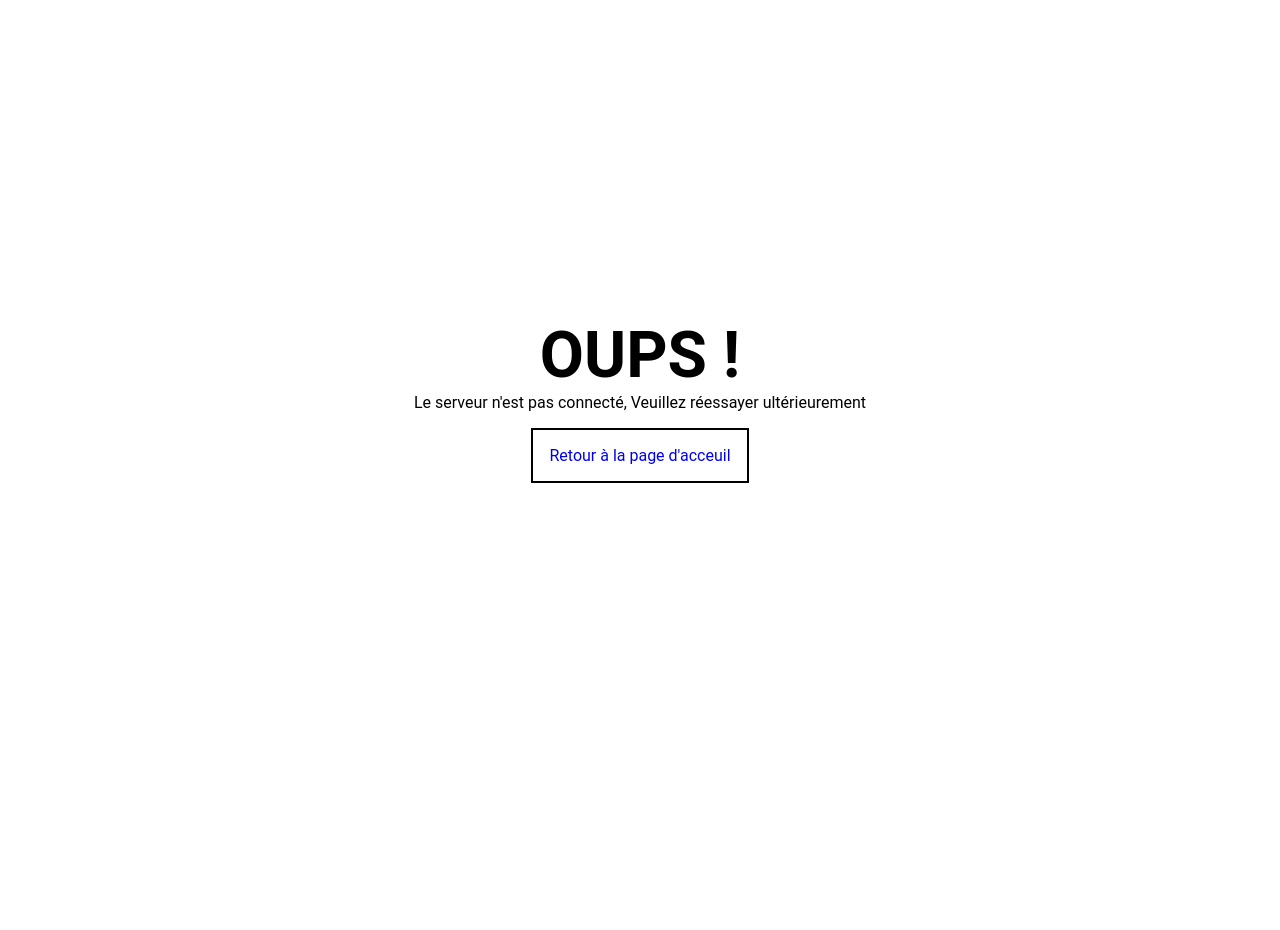
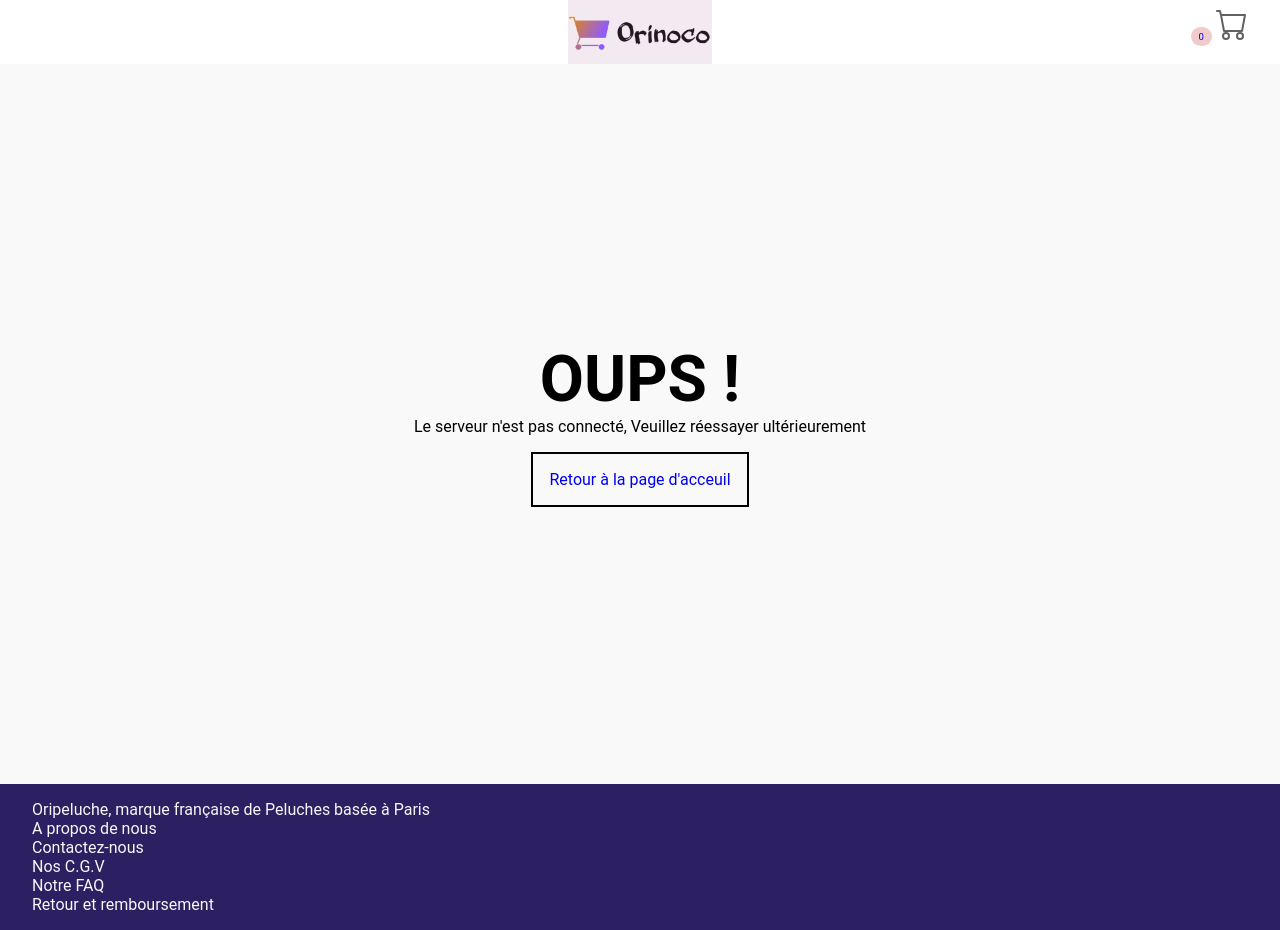
Before and after one commit to matteo-d/P5_OC, a plain HTML site: page frontend/html/product.html in a window 1280 px wide. Before the commit the page ends 800 px from the top, so only its background shows below. Drawn offline with Linux system fonts and the light colour scheme; no server answers.

Commit message:
fix : Garder design du site lors d'erreur

```diff
--- a/frontend/js/produit.js
+++ b/frontend/js/produit.js
@@ -1,6 +1,6 @@
 (async () => {
   const productId = getProductId();
-  verifyProductIdValidity();
+
   const selectedProductData = await getProductsData(productId);
   displayProductHTML(selectedProductData);
   handleAddToCart(selectedProductData);
--- a/frontend/js/request.js
+++ b/frontend/js/request.js
@@ -34,5 +34,6 @@ async function postOrder(order) {
     window.location.href = `${cleanedURL}confirmation.html?orderId=${data.orderId}`; // Envoi page confirmation
   } catch (e) {
     console.log(e);
+    displayError("Le serveur est inaccessible");
   }
 }
--- a/frontend/js/utils.js
+++ b/frontend/js/utils.js
@@ -17,6 +17,7 @@ function formatPrice(price) {
   }).format(price / 100);
 }
 // FUNCTIONS PAGE PRODUIT
+
 // Retourne l'ID présent dans l'URL
 function getProductId() {
   return new URL(window.location.href).searchParams.get("id");
@@ -29,9 +30,11 @@ async function verifyProductIdValidity() {
   products.forEach((product) => {
     let product_id = product._id;
     ValidsIdsArray.push(product_id);
+
   });
   if (!ValidsIdsArray.includes(productId)) {
-    displayError("L'Id séléctionné est invalide");
+    displayError('ID incorrect')
+
   }
 }
 // Mets en place une paire key value dans les params de l'URL
@@ -140,7 +143,7 @@ function displayCartTotal() {
   let elQuantityNodeList = document.querySelectorAll(".quantityOfProduct");
   let arrayOfPrices = [];
   for (let priceEl = 0; priceEl < elPriceNodeList.length; priceEl++) {
-    let  priceElText= parseInt(elPriceNodeList[priceEl].innerText);
+    let priceElText = parseInt(elPriceNodeList[priceEl].innerText);
     let quantiteElText = parseInt(elQuantityNodeList[priceEl].innerText);
     let sum = priceElText * quantiteElText;
     arrayOfPrices.push(sum);
@@ -238,7 +241,7 @@ function isEmail(email) {
 }
 
 function isName(name) {
-  return /^[\w'\-,.][^0-9_!¡?÷?¿/\\+=@#$%ˆ&*(){}|~<>;:[\]]{1,}$/.test(name);
+  return /^[\w'\-,.][^0-9_!¡?÷?¿/\\+=@#$%ˆ&*(){}|~<>;:[\]]{2,}$/.test(name);
 }
 function isAdress(adress) {
   return /^[\w'\-,.][^_!¡?÷?¿/\\+=@#$%ˆ&*(){}|~<>;:[\]]{6,}$/.test(adress);
@@ -349,8 +352,6 @@ function handleForm() {
       };
       postOrder(order);
       // Envoi de l'objet de commande / Retourne n id de commande
-    } else {
-      displayError("Le serveur est inaccessible");
     }
   });
 }
--- a/frontend/js/views.js
+++ b/frontend/js/views.js
@@ -34,7 +34,9 @@ function displayIndexHTML(products) {
 
 //////////////////////////////////////////////// Display HTML PRODUIT
 function displayProductHTML(product) {
+
   if (product !== undefined) { // Si data produit existe
+    verifyProductIdValidity();
   // Affichage du produit
   html = `<div class="product">
     <img src="${product.imageUrl}" class="img-product" alt="Ours ${product.name}">
@@ -111,6 +113,7 @@ function displayCartHTML() {
   } else {
     displayError("Le panier est vide ");
   }
+
 }
 
 //////////////////////////////////////////////// Display HTML CONFIRMATION
@@ -145,15 +148,15 @@ function displayError(errorMessage) {
   pathGoToIndex = cleanedPath +'index.html'
 
 
-  let body = document.querySelector("body");
-  body.innerHTML = "";
+  let main = document.querySelector("main");
+  main.innerHTML = "";
   let html = "";
   // Affichage du produit
   html = `<style>
-    body {
-      position : absolute;
+ main {
+      z-index : 100;
       min-width : 100%;
-      min-height : 100%;
+      min-height : 100vh;
       font-family : Roboto;
       display: flex;
       flex-direction : column;
@@ -165,7 +168,7 @@ function displayError(errorMessage) {
       font-size: 1rem;
       text-align : center;
     }
-    a {
+    #goToIndex {
       padding: 1rem;
       margin-top: 1rem;
     font-size : 1rem;
@@ -178,5 +181,5 @@ function displayError(errorMessage) {
 
     <a id="goToIndex" href="${pathGoToIndex}"> Retour à la page d'acceuil </a>
     `;
-  body.innerHTML = html;
+  main.innerHTML = html;
 }
```
Also changed, not shown: frontend/html/confirmation.html (+1 -1 lines).
